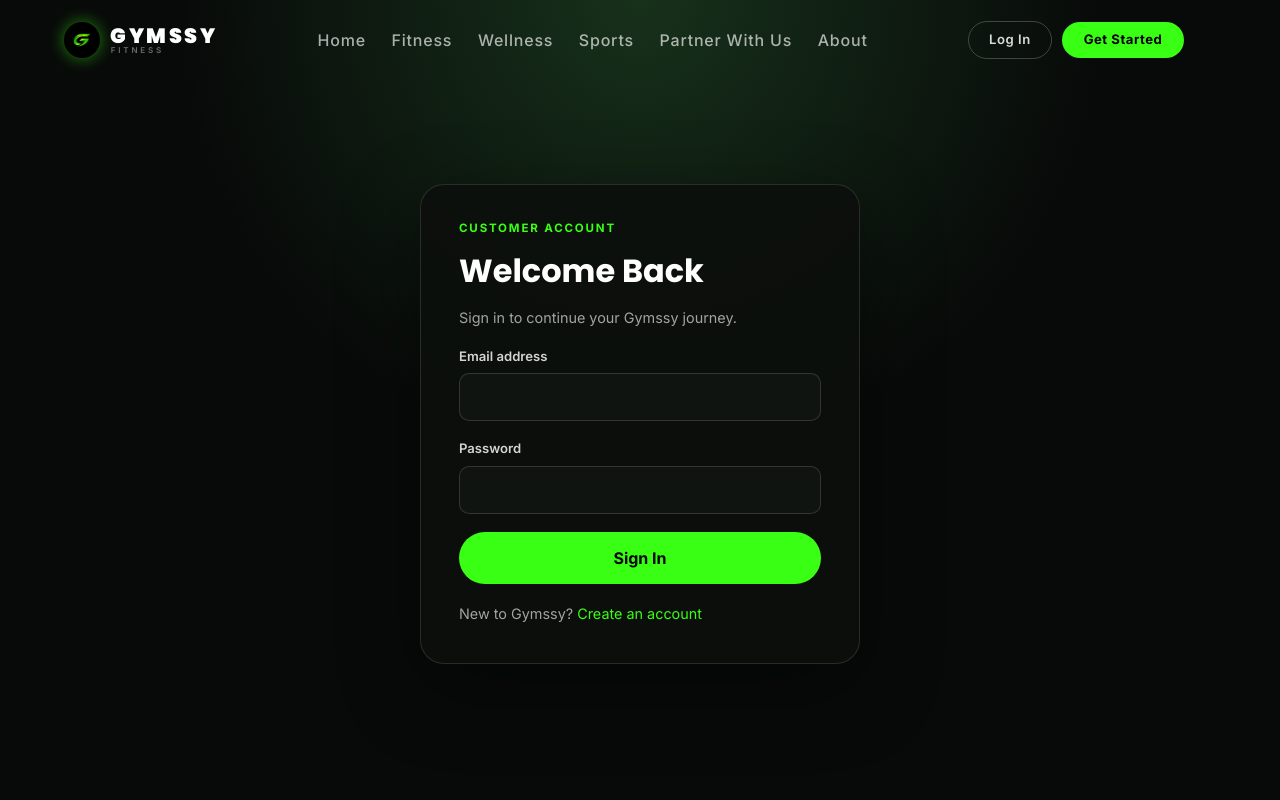
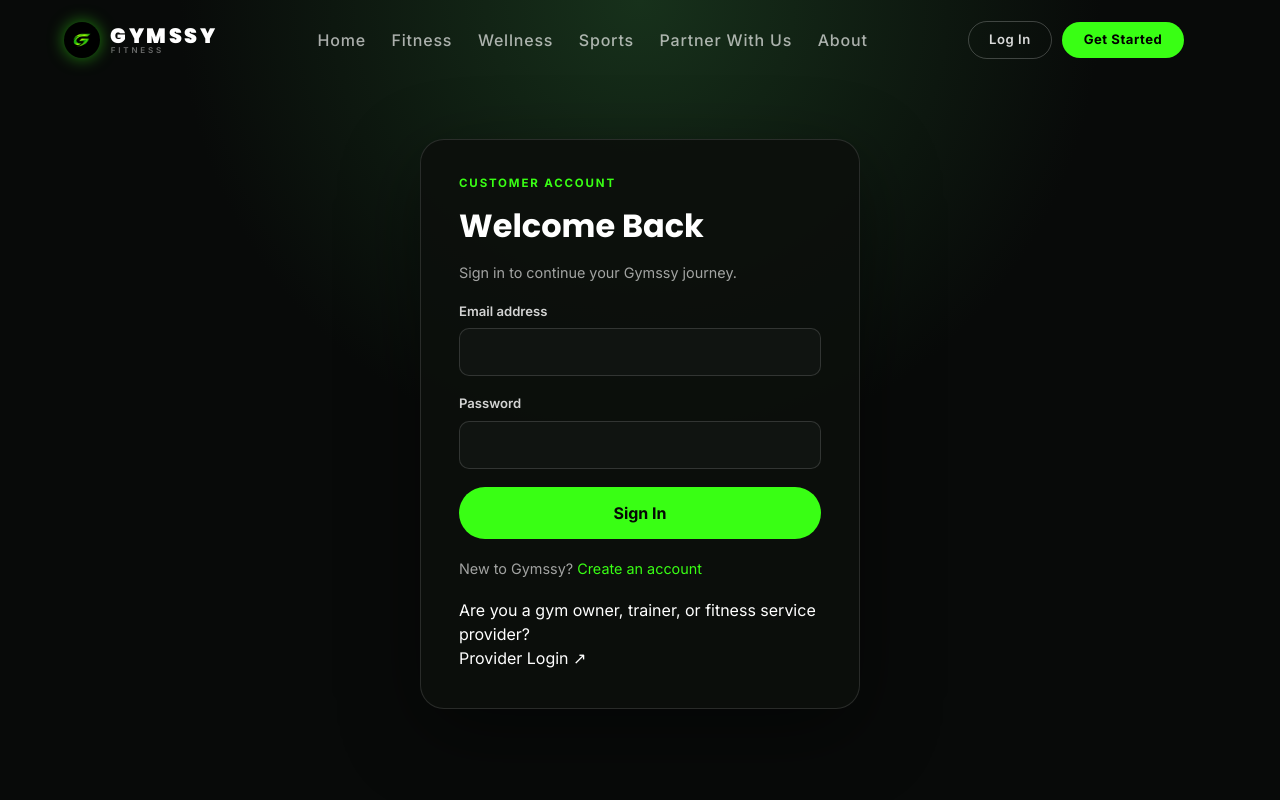
Before and after one commit to ayushman774/gymssy-frontend, a React (Vite) app: page /login in a window 1280 px wide. Shown: the top 800 px of the page. Built offline with nearby package versions, Linux system fonts and the light colour scheme; no server answers.

Commit message:
Add provider login CTA to customer login page

```diff
--- a/src/pages/Login/LoginPage.jsx
+++ b/src/pages/Login/LoginPage.jsx
@@ -42,6 +42,12 @@
         {error && <p className={styles.error} role="alert">{error}</p>}
         <button type="submit" disabled={loading}>{loading ? "Signing In…" : "Sign In"}</button>
         <p className={styles.footer}>New to Gymssy? <Link to="/sign-up">Create an account</Link></p>
+        <div className={styles.providerInvite}>
+          <p>Are you a gym owner, trainer, or fitness service provider?</p>
+          <a href="https://admin.gymssy.com/provider/login" className={styles.providerLink}>
+            Provider Login <span aria-hidden="true">↗</span>
+          </a>
+        </div>
       </form>
     </main>
   );
```
